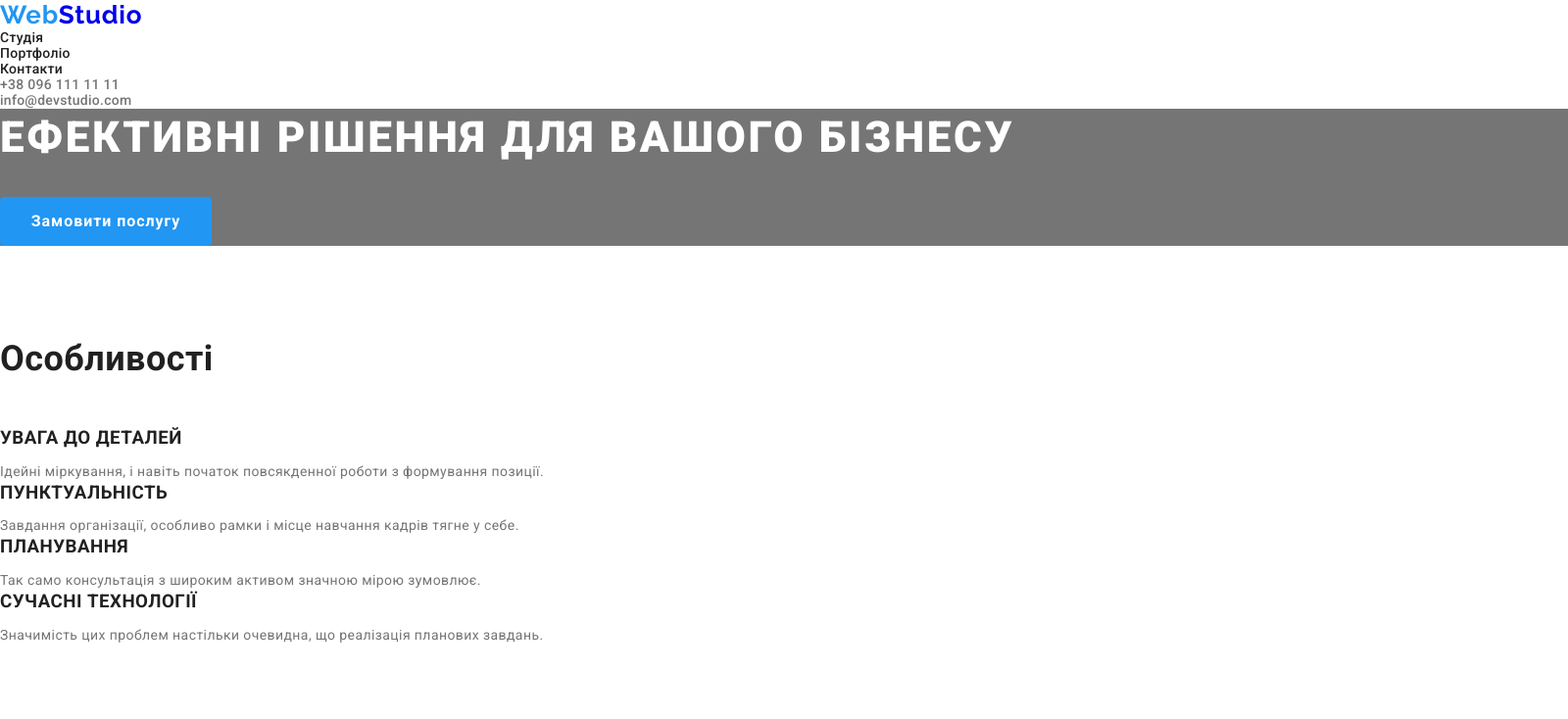
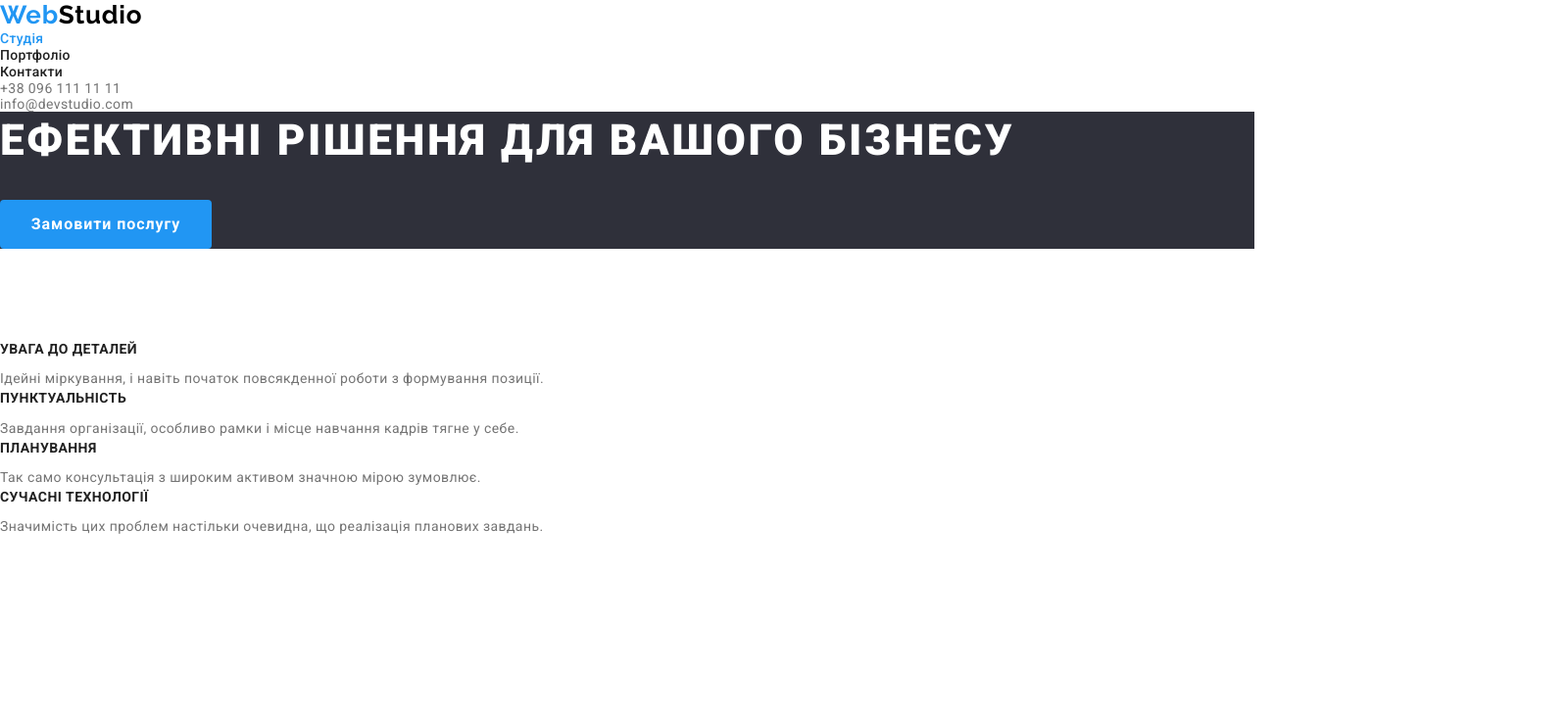
Before and after one commit to Yakomoga777/goit-markup-hw-02, a plain HTML site: page index.html in a window 1280 px wide. Shown: the top 734 px of the page at 98% size, 1600 px wide, since content can reach past the window. Drawn offline with nearby package versions, Linux system fonts and the light colour scheme.

Commit message:
виправляє зауваження
змінюю стилі та класи. Добаввив класи vissual-hidden та  current. змінив жирність заголовків та висоту лінії тексту

```diff
--- a/css/styles.css
+++ b/css/styles.css
@@ -8,6 +8,10 @@
   --footer-color: #2f303a;
   --address-color: rgba(255, 255, 255, 0.6);
   --outline: 2px solid tomato;
+  --logo-black-color: #000000;
+  --s: #eeeeee;
+
+  --ss: #ececec;
 }
 
 /* ЗАГАЛЬНІ ПРАВИЛА */
@@ -26,12 +30,11 @@ ul {
 }
 
 body {
-  width: 1600px;
-  height: 600px;
+  font-family: roboto, sans-serif;
+  font-size: 14px;
+  letter-spacing: 0.03em;
+
   color: var(--text-color);
-  font-family: roboto, sans-serif;
-  font-weight: 400;
-  letter-spacing: 0.03em;
 }
 button {
   font-family: roboto, sans-serif;
@@ -44,13 +47,27 @@ h5,
 h6 {
   color: var(--title-black-color);
   margin: 0;
-  line-height: 1.17;
+  font-weight: 700;
 }
 
 h2 {
   font-size: 36px;
-  font-weight: 700;
+  line-height: 1.17;
   margin-bottom: 50px;
+}
+
+.visually-hidden {
+  position: absolute;
+  width: 1px;
+  height: 1px;
+  margin: -1px;
+  border: 0;
+  padding: 0;
+
+  white-space: nowrap;
+  clip-path: inset(100%);
+  clip: rect(0 0 0 0);
+  overflow: hidden;
 }
 
 /* HEADER */
@@ -61,17 +78,21 @@ h2 {
   line-height: 1.19;
   /* identical to box height */
   letter-spacing: 0.03em;
+  color: var(--blue-color);
 }
-header {
-  font-family: Roboto, sans-serif;
+.header-logo-studio {
+  color: var(--logo-black-color);
+}
+
+.nav-list-item {
   font-weight: 500;
   font-size: 14px;
   line-height: 1.14;
   letter-spacing: 0.02em;
-}
-.nav-menu a {
+
   color: var(--title-black-color);
 }
+
 .contact-menu a {
   color: var(--text-color);
 }
@@ -83,7 +104,11 @@ header {
 .address-list a:focus {
   color: var(--blue-color);
 }
-h1 {
+.current {
+  color: var(--blue-color);
+}
+
+.hero-title {
   font-weight: 900;
   font-size: 44px;
   line-height: 1.36;
@@ -94,7 +119,7 @@ h1 {
   color: var(--white-color);
 }
 .hero {
-  background-color: var(--text-color);
+  background-color: var(--footer-color);
 }
 .hero-btn {
   font-weight: 700;
@@ -120,6 +145,9 @@ h1 {
 
 .features-list-item.title {
   text-transform: uppercase;
+  font-size: 14px;
+  line-height: 1.17;
+
   margin-bottom: 10px;
 }
 .features-list-item.text {
@@ -129,7 +157,7 @@ h1 {
   margin: 0;
   letter-spacing: 0.03em;
 
-  color: #757575;
+  color: var(--text-color);
 }
 section {
   padding: 94px 0;
@@ -142,9 +170,9 @@ section.team {
   background-color: var(--background-gray);
 }
 .card-title {
-  font-weight: 700;
-  font-size: 18px;
-  line-height: 2;
+  font-weight: 500;
+  font-size: 16px;
+  line-height: 1.17;
   letter-spacing: 0.06em;
   margin-bottom: 10px;
 }
@@ -154,6 +182,7 @@ section.team {
   color: var(--text-color);
   margin: 0;
 }
+
 /* FOOTER */
 footer {
   background-color: var(--footer-color);
@@ -170,6 +199,9 @@ footer .logo {
   display: inline-block;
   margin-bottom: 20px;
 }
+.footer-logo-studio {
+  color: var(--white-color);
+}
 
 /* PORTFOLIO */
 .filter-btn {
@@ -177,6 +209,7 @@ footer .logo {
   font-size: 16px;
   line-height: 1.62;
   text-align: center;
+  letter-spacing: 0.03em;
 
   min-width: 73px;
   height: 38px;
@@ -184,6 +217,7 @@ footer .logo {
   padding: 6px 22px;
   margin-bottom: 50px;
 
+  color: var(--title-black-color);
   background: var(--background-gray);
 }
 .filter .hidden {
--- a/index.html
+++ b/index.html
@@ -18,23 +18,23 @@
   <body>
     <!-- NAVIGATION -->
     <header>
-      <a href="/index.html" class="logo"> <span style="color: #2196f3">Web</span>Studio</a>
+      <a href="/index.html" class="logo">Web<span class="header-logo-studio">Studio</span> </a>
       <nav class="nav-menu">
         <ul>
           <li>
-            <a href="./index.html">Студія</a>
+            <a class="nav-list-item current" href="./index.html">Студія</a>
           </li>
           <li>
-            <a href="./portfolio.html">Портфоліо</a>
+            <a class="nav-list-item" href="./portfolio.html">Портфоліо</a>
           </li>
           <li>
-            <a href="#">Контакти</a>
+            <a class="nav-list-item" href="#">Контакти</a>
           </li>
         </ul>
       </nav>
       <ul class="contact-menu">
-        <li><a href="tel:+380961111111">+38 096 111 11 11</a></li>
-        <li><a href="mailto:info@devstudio.com">info@devstudio.com</a></li>
+        <li><a class="contact-link" href="tel:+380961111111">+38 096 111 11 11</a></li>
+        <li><a class="contact-link" href="mailto:info@devstudio.com">info@devstudio.com</a></li>
       </ul>
     </header>
 
@@ -48,7 +48,7 @@
 
       <!-- FEATURES -->
       <section class="features">
-        <h2 class="features-title hidden">Особливості</h2>
+        <h2 class="visually-hidden">Особливості</h2>
         <!-- Список особливостей -->
         <ul class="features-list">
           <li class="features-list-item">
@@ -147,9 +147,7 @@
 
     <!-- FOOTER -->
     <footer>
-      <a href="/index.html" class="logo">
-        <span style="color: #2196f3">Web</span> <span style="color: #ffffff">Studio</span>
-      </a>
+      <a href="/index.html" class="logo"> Web<span class="footer-logo-studio">Studio</span> </a>
       <address>
         <ul class="address-list">
           <li>
```
Also changed, not shown: portfolio.html (+8 -8 lines).
